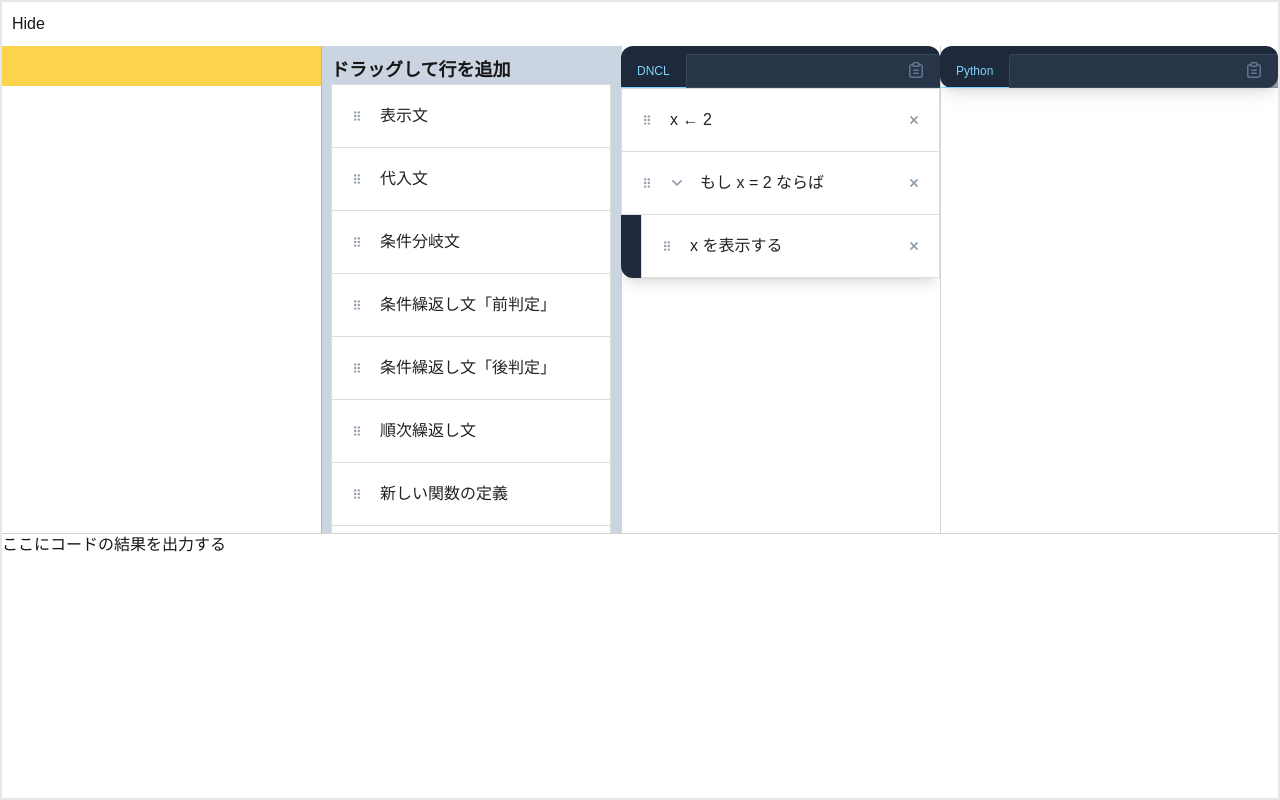
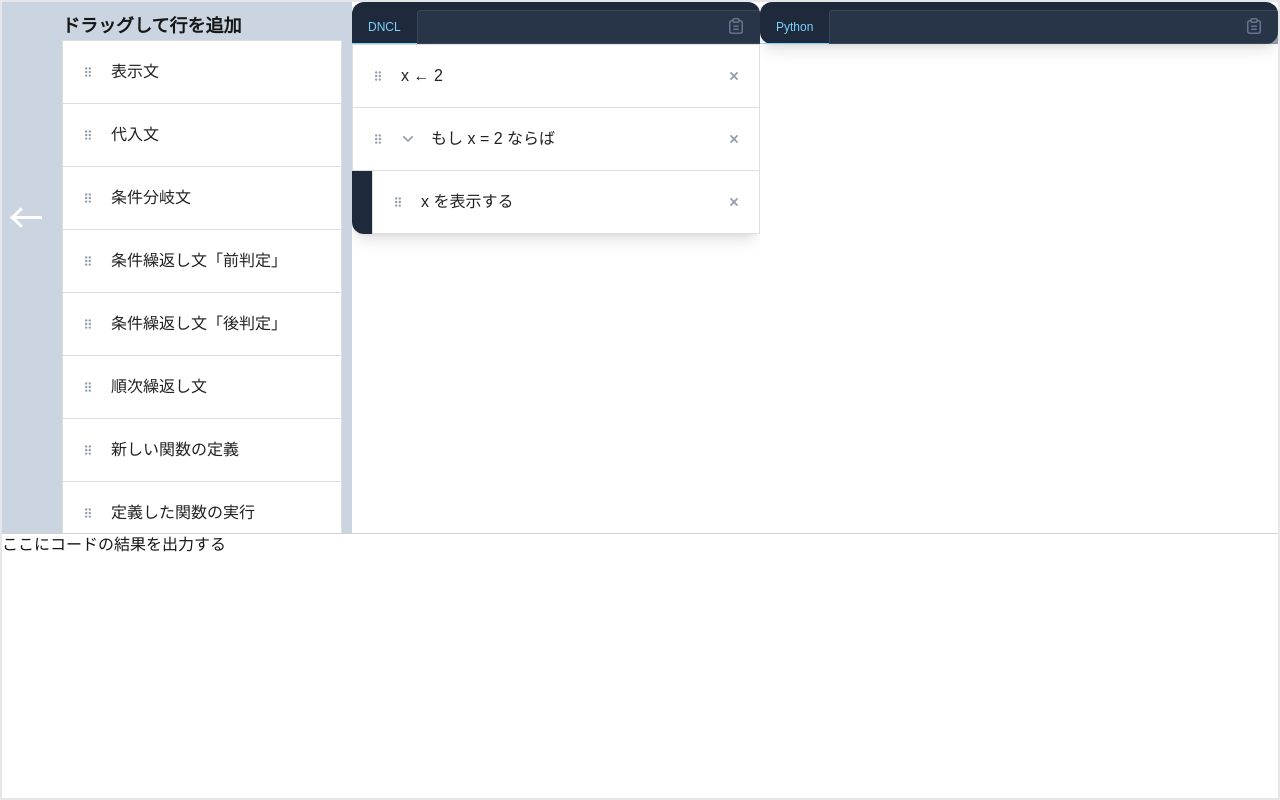
Before and after one commit to Guri-hm/dncl, a Next.js app: page /edit in a window 1280 px wide. Built offline with nearby package versions, Linux system fonts and the light colour scheme.

Commit message:
矢印で開く閉じるを管理

```diff
--- a/src/app/components/SortableTree.tsx
+++ b/src/app/components/SortableTree.tsx
@@ -261,25 +261,24 @@ export function SortableTree({
       onDragCancel={handleDragCancel}
     >
       <DnclEditDialog {...editor}></DnclEditDialog>
-
-      <Allotment.Pane>
-        <Box sx={{ padding: '10px' }}>
-          <button
-            type="button"
-            onClick={() => {
-              setVisible((visible) => !visible);
-            }}
-          >
-            {visible ? "Hide" : "Show"}
-          </button>
-        </Box>
-      </Allotment.Pane>
-
-
-      <Allotment defaultSizes={[100, 100]} className={styles.splitViewContainer} onVisibleChange={(_index, value) => {
+      <Allotment separator={false} defaultSizes={[100, 100]} className={styles.splitViewContainer} onVisibleChange={(_index, value) => {
         setVisible(value);
       }}>
-        <div className="bg-amber-300 h-10"></div>
+        <Allotment.Pane maxSize={50} minSize={50} className={`bg-slate-300`}>
+          <div onClick={() => {
+            setVisible((visible) => !visible);
+          }} style={{ cursor: 'pointer', height: '100%', userSelect: 'none' }}>
+            <Box sx={{ padding: '10px', height: '100%', display: 'flex', alignItems: 'center' }}>
+              <input type="checkbox" id="animation2" checked={visible} className={`${styles.animation2}`} style={{ display: 'none' }} onChange={() => {
+                setVisible((visible) => !visible);
+              }} />
+              <label className={`${styles.customlabel}`} htmlFor="animation2">
+                <div className={`${styles.arrow} ${styles.animation2}`}></div>
+              </label>
+
+            </Box>
+          </div>
+        </Allotment.Pane>
         <Allotment.Pane maxSize={300} visible={visible} className={`${styles.leftPane} bg-slate-300`} snap>
           <Box sx={{ padding: '10px' }}>
             <div className="text-lg font-bold">ドラッグして行を追加</div>
--- a/src/app/components/alloment-custom.module.css
+++ b/src/app/components/alloment-custom.module.css
@@ -11,3 +11,165 @@
     /* disable animation while sash dragging */
     transition: none;
 }
+
+.arrow {
+    background: #fff;
+    height: 3px;
+    width: 30px;
+    margin: 0 auto;
+    position: relative;
+    cursor: pointer;
+
+    &:before,
+    &:after {
+        content: "";
+        background: #fff;
+        position: absolute;
+        height: 3px;
+        width: 15px;
+    }
+
+    &:before {
+        right: -3px;
+        bottom: -4px;
+        transform: rotate(-45deg);
+    }
+
+    &:after {
+        right: -3px;
+        top: -4px;
+        transform: rotate(45deg);
+    }
+}
+
+.animation2 {
+
+    &+label>.arrow {
+        &:before {
+            animation: animation-2-before-reverse 1s ease 0s 1 alternate both;
+        }
+
+        &:after {
+            animation: animation-2-after-reverse 1s ease 0s 1 alternate both;
+        }
+    }
+
+    &:checked {
+        &+label>.arrow {
+            &:before {
+                animation: animation-2-before 1s ease 0s 1 alternate both;
+            }
+
+            &:after {
+                animation: animation-2-after 1s ease 0s 1 alternate both;
+            }
+        }
+    }
+}
+
+@keyframes animation-2-after {
+    0% {
+        right: -3px;
+        top: -4px;
+        transform: rotate(45deg);
+        background: blue;
+    }
+
+    50% {
+        width: 3px;
+        border-radius: 50%;
+        top: 20px;
+        left: 15px;
+    }
+
+    100% {
+        left: -3px;
+        bottom: -4px;
+        transform: rotate(135deg);
+        height: 3px;
+        width: 15px;
+        background: #fff;
+    }
+}
+
+@keyframes animation-2-before {
+    0% {
+        right: -3px;
+        bottom: -4px;
+        transform: rotate(-45deg);
+        background: red;
+    }
+
+    50% {
+        width: 3px;
+        border-radius: 50%;
+        bottom: 20px;
+        left: 15px;
+    }
+
+    100% {
+        left: -3px;
+        bottom: -4px;
+        transform: rotate(-135deg);
+        height: 3px;
+        width: 15px;
+        background: #fff;
+    }
+}
+
+@keyframes animation-2-after-reverse {
+    0% {
+        left: -3px;
+        bottom: -4px;
+        transform: rotate(135deg);
+        height: 3px;
+        width: 15px;
+        background: #fff;
+    }
+
+    50% {
+        width: 3px;
+        border-radius: 50%;
+        top: 20px;
+        left: 15px;
+        background: red;
+    }
+
+    100% {
+        right: -3px;
+        top: -4px;
+        transform: rotate(45deg);
+        background: #fff;
+    }
+}
+
+@keyframes animation-2-before-reverse {
+    0% {
+        left: -3px;
+        bottom: -4px;
+        transform: rotate(-135deg);
+        height: 3px;
+        width: 15px;
+        background: #fff;
+    }
+
+    50% {
+        width: 3px;
+        border-radius: 50%;
+        bottom: 20px;
+        left: 15px;
+        background: blue;
+    }
+
+    100% {
+        right: -3px;
+        bottom: -4px;
+        transform: rotate(-45deg);
+        background: #fff;
+    }
+}
+
+.customlabel {
+    margin-bottom: 100px;
+    display: block;
+}
--- a/src/app/edit/page.tsx
+++ b/src/app/edit/page.tsx
@@ -8,11 +8,13 @@ export default function Home() {
   return (
     <div className="w-full border-solid border-2 h-dvh">
       <Allotment vertical defaultSizes={[200, 100]}>
-        <SortableTree collapsible indicator removable ></SortableTree>
-        <Allotment>
+        <Allotment.Pane>
+          <SortableTree collapsible indicator removable ></SortableTree>
+        </Allotment.Pane>
+        <Allotment.Pane>
           <>ここにコードの結果を出力する</>
-        </Allotment>
+        </Allotment.Pane>
       </Allotment >
-    </div>
+    </div >
   );
 }
```
